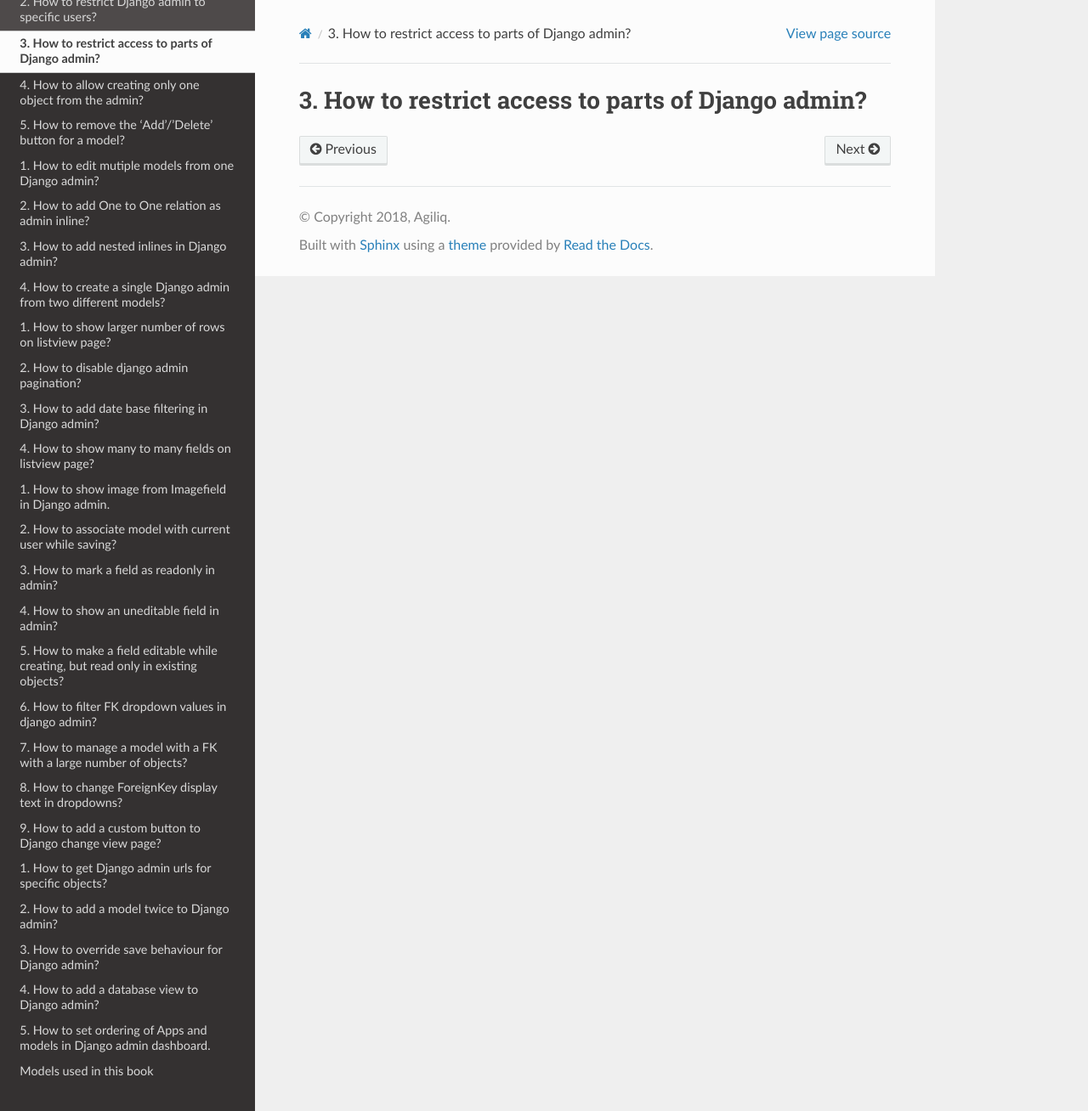
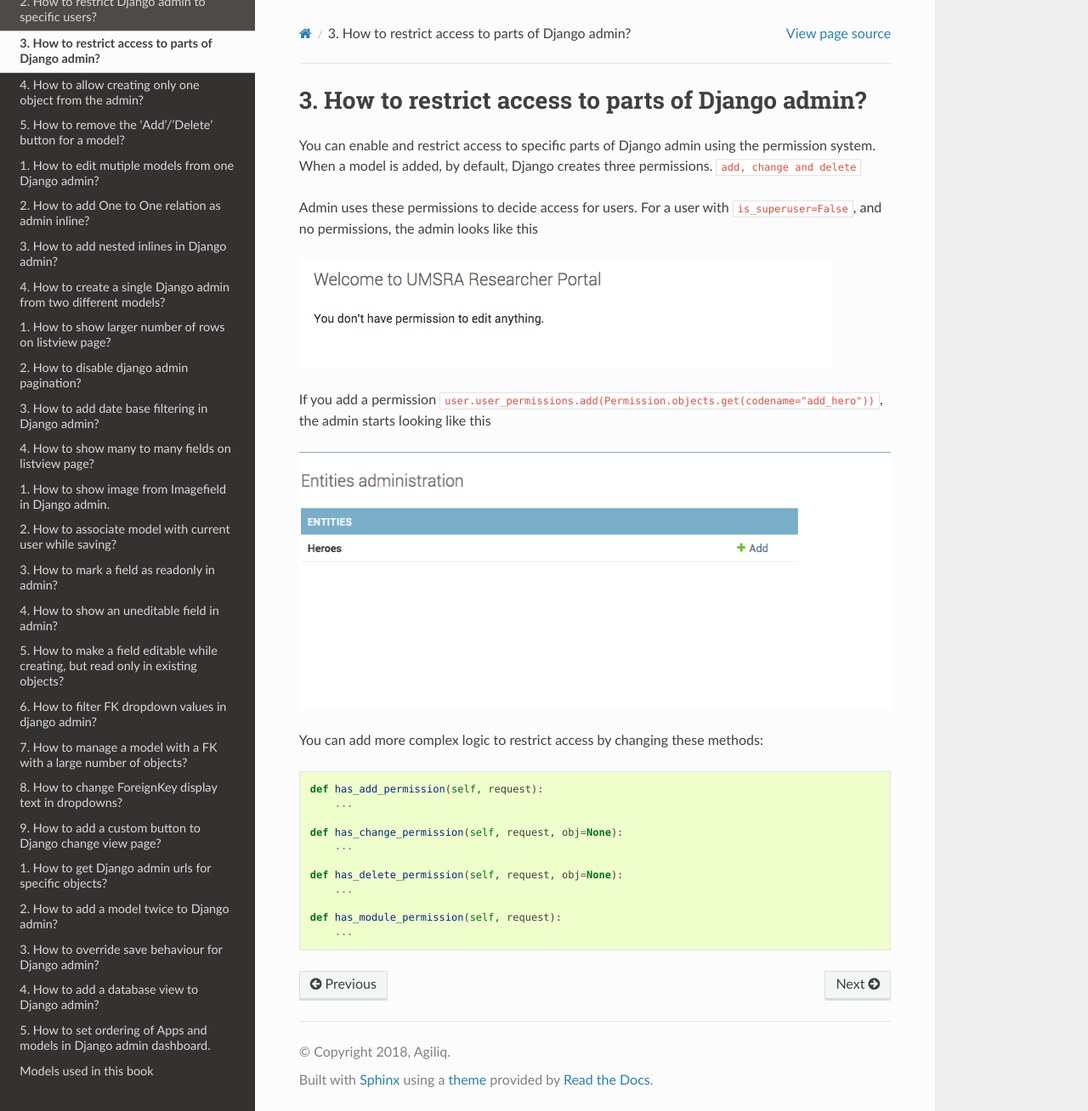
Before and after one commit to agiliq/django-admin-cookbook, a Sphinx documentation site: the page built from docs/restrict_parts.rst, in a window 1280 px wide and 1308 px high. Shown: the whole window at 85% size. Built offline with Sphinx 7.4.7 and the Read the Docs theme 2.0.0, drawn with Linux system fonts in a browser that asks for light colours.

Commit message:
Added permission chapters

```diff
--- a/docs/restrict_parts.rst
+++ b/docs/restrict_parts.rst
@@ -1,2 +1,28 @@
 How to restrict access to parts of Django admin?
 =================================================
+
+You can enable and restrict access to specific parts of Django admin using the permission system.
+When a model is added, by default, Django creates three permissions. :code:`add, change and delete`
+
+
+Admin uses these permissions to decide access for users. For a user with :code:`is_superuser=False`, and no permissions, the admin looks like this
+
+.. image:: access_no_perms.png
+
+If you add a permission :code:`user.user_permissions.add(Permission.objects.get(codename="add_hero"))`, the admin starts looking like this
+
+.. image:: access_one_perm.png
+
+You can add more complex logic to restrict access by changing these methods::
+
+    def has_add_permission(self, request):
+        ...
+
+    def has_change_permission(self, request, obj=None):
+        ...
+
+    def has_delete_permission(self, request, obj=None):
+        ...
+
+    def has_module_permission(self, request):
+        ...
--- a/docs/specific_users.rst
+++ b/docs/specific_users.rst
@@ -5,3 +5,5 @@ Django admin allows access to users marked as :code:`is_staff=True`.
 To disable a user from being able to access the admin, you should set :code:`is_staff=True`.
 
 This holds true even if the user is a superuser. :code:`is_superuser=True`. If a non-staff tries to access the admin, they see a message like this.
+
+.. image:: access_no_is_staff.png
```
Also changed, not shown: docs/access_no_perms.png (added), docs/access_one_perm.png (added), 1 other file.
